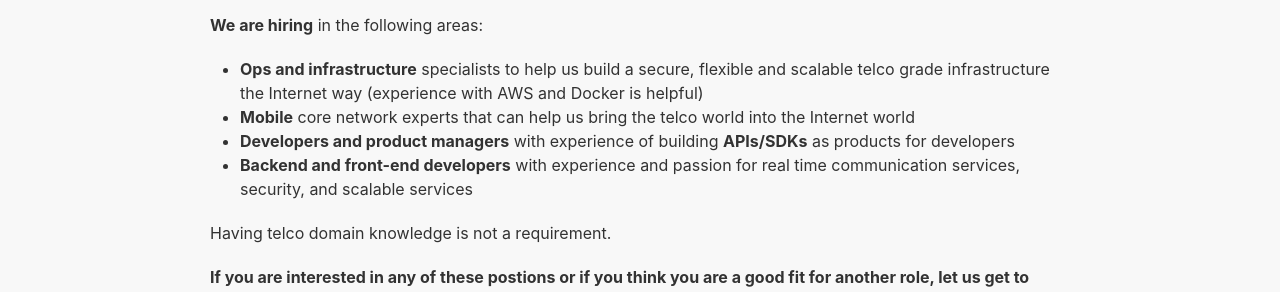
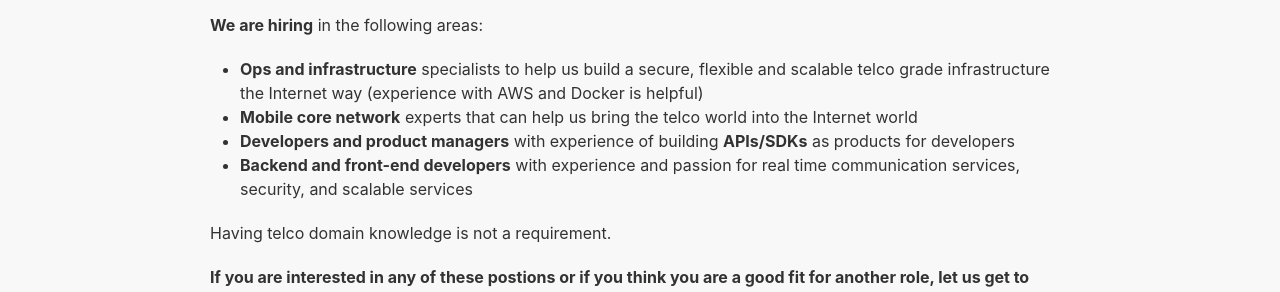
Before and after one commit to working-group-two/engineering-blog, a Jekyll site: the page built from pages/career.md, in a window 1280 px wide and 954 px high. Shown: the part 561-853 px from the top of the window. Built offline with Jekyll 4.4.1, drawn with Linux system fonts in a browser that asks for light colours; nearby versions of some CDN libraries.

```diff
--- a/pages/career.md
+++ b/pages/career.md
@@ -17,7 +17,7 @@ We are a bunch of great people with different skillset that have come together t
 **We are hiring** in the following areas:
 
 *   **Ops and infrastructure** specialists to help us build a secure, flexible and scalable telco grade infrastructure the Internet way (experience with AWS and Docker is helpful)
-*   **Mobile** core network experts that can help us bring the telco world into the Internet world
+*   **Mobile core network** experts that can help us bring the telco world into the Internet world
 *   **Developers and product managers** with experience of building **APIs/SDKs** as products for developers
 *   **Backend and front-end developers** with experience and passion for real time communication services, security, and scalable services
 
```
